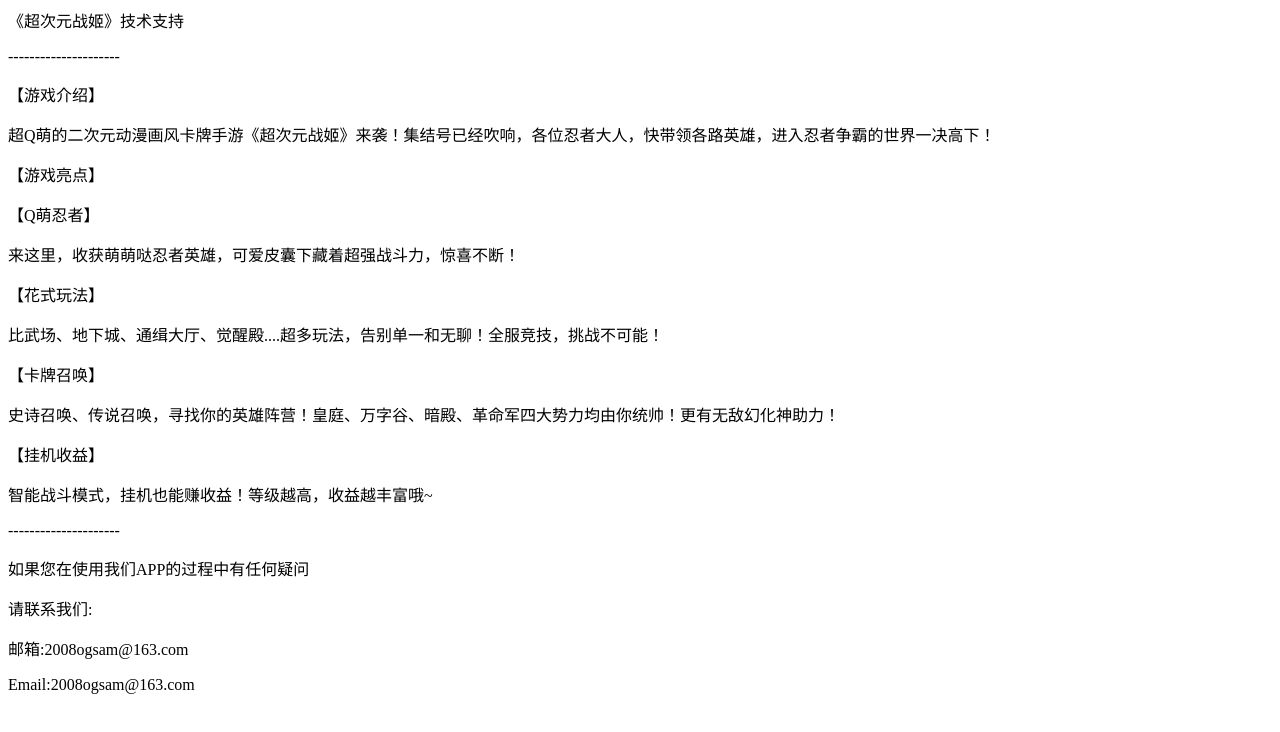
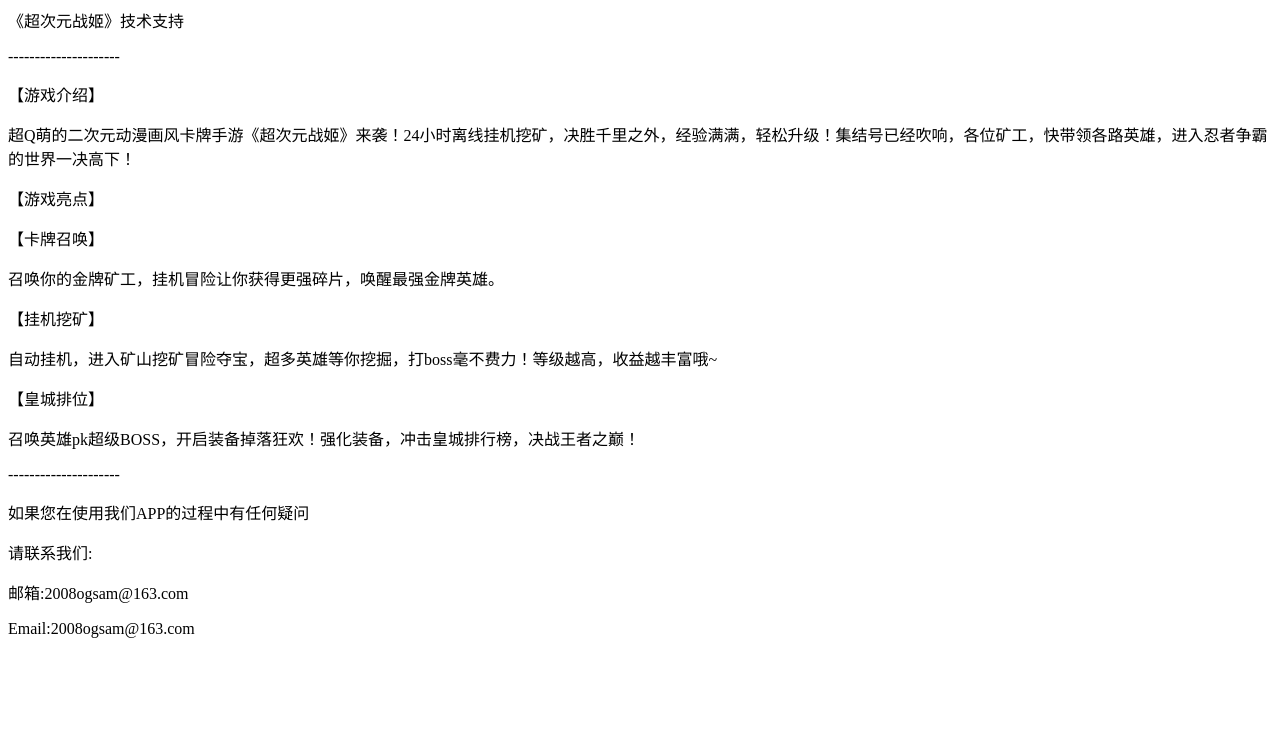
Before and after one commit to perfectdavid/support, a plain HTML site: page index.html in a window 1280 px wide. Drawn offline with Linux system fonts and the light colour scheme.

Commit message:
Update index.html

```diff
--- a/index.html
+++ b/index.html
@@ -1,18 +1,15 @@
 <p>《超次元战姬》技术支持</p>
 <p>---------------------</p>
 <p>【游戏介绍】</p>
-<p>超Q萌的二次元动漫画风卡牌手游《超次元战姬》来袭！集结号已经吹响，各位忍者大人，快带领各路英雄，进入忍者争霸的世界一决高下！</p>
+<p>超Q萌的二次元动漫画风卡牌手游《超次元战姬》来袭！24小时离线挂机挖矿，决胜千里之外，经验满满，轻松升级！集结号已经吹响，各位矿工，快带领各路英雄，进入忍者争霸的世界一决高下！</p>
 
 <p>【游戏亮点】</p>
-<p>【Q萌忍者】</p>
-<p>来这里，收获萌萌哒忍者英雄，可爱皮囊下藏着超强战斗力，惊喜不断！</p>
-<p>【花式玩法】</p>
-<p>比武场、地下城、通缉大厅、觉醒殿....超多玩法，告别单一和无聊！全服竞技，挑战不可能！</p>
 <p>【卡牌召唤】</p>
-<p>史诗召唤、传说召唤，寻找你的英雄阵营！皇庭、万字谷、暗殿、革命军四大势力均由你统帅！更有无敌幻化神助力！</p>
-<p>【挂机收益】</p>
-<p>智能战斗模式，挂机也能赚收益！等级越高，收益越丰富哦~</p>
-
+<p>召唤你的金牌矿工，挂机冒险让你获得更强碎片，唤醒最强金牌英雄。</p>
+<p>【挂机挖矿】</p>
+<p>自动挂机，进入矿山挖矿冒险夺宝，超多英雄等你挖掘，打boss毫不费力！等级越高，收益越丰富哦~</p>
+<p>【皇城排位】</p>
+<p>召唤英雄pk超级BOSS，开启装备掉落狂欢！强化装备，冲击皇城排行榜，决战王者之巅！</p>
 <p>---------------------</p>
 
 <p>如果您在使用我们APP的过程中有任何疑问</p>
```
